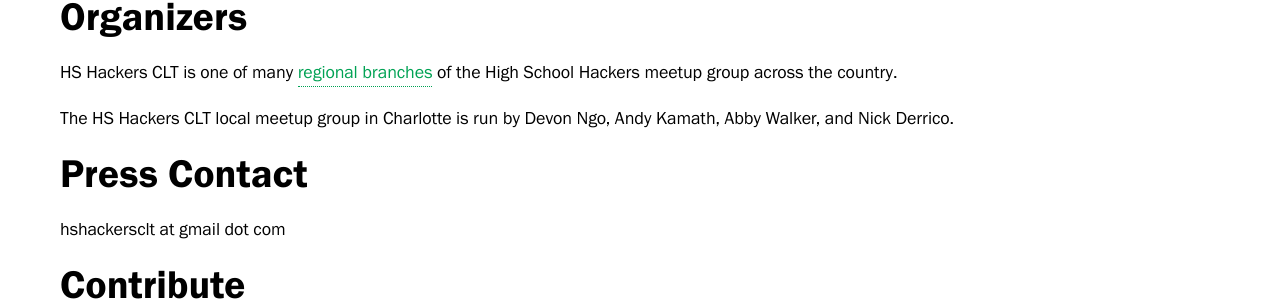
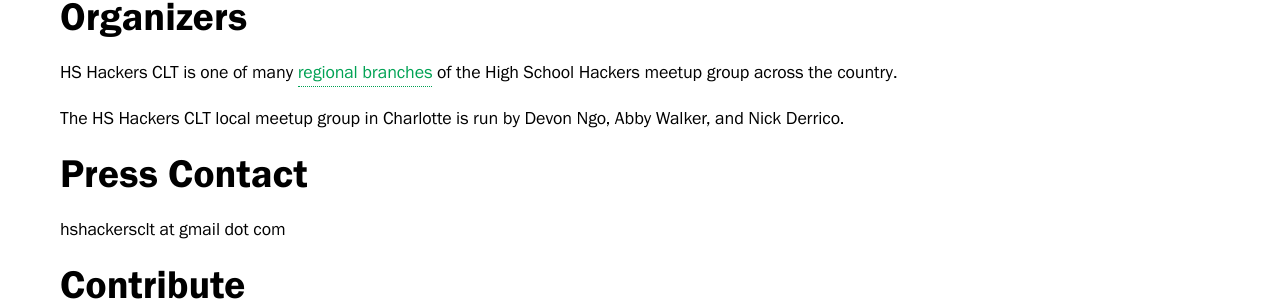
Before and after one commit to hshackers/clt, a Jekyll site: the page built from about.md, in a window 1280 px wide. Shown: the part 442-744 px from the top of the page. Built offline with Jekyll 4.4.1, drawn with Linux system fonts in a browser that asks for light colours; nearby versions of some CDN libraries; comment, search, counter and statistics services are not loaded.

Commit message:
Update _config.yml

```diff
--- a/_config.yml
+++ b/_config.yml
@@ -10,13 +10,13 @@
 twitter: "hshackersclt"
 github: "hshackers/clt"
 contact: "hshackersclt at gmail dot com"
-organizers: "Devon Ngo, Andy Kamath, Abby Walker, and Nick Derrico"
+organizers: "Devon Ngo, Abby Walker, and Nick Derrico"
 
 # Get Meetup Notifications, visible or hidden
 notifications: "visible"
 
 # Get Meetup Notifications, IFTTT recipie URLs
-email: ""
+email: "http://eepurl.com/YILbz"
 gcal: ""
 sms: ""
 android: ""
```
